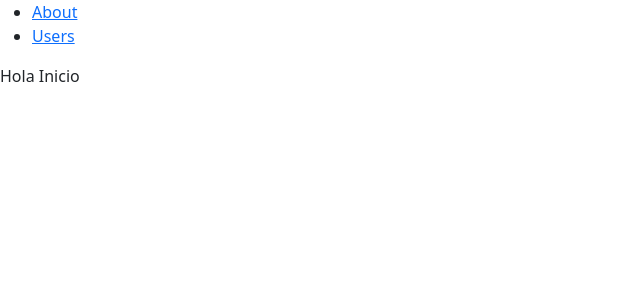
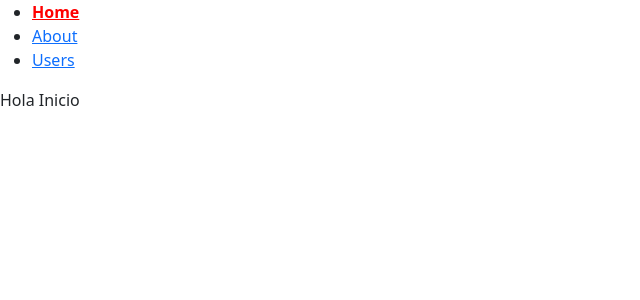
Before and after one commit to Zekret/react-route, a React (Create React App) app: page / in a window 1280 px wide. Shown: the top 300 px of the page, without its empty margins (0-640 px from the left). Built offline with nearby package versions, Linux system fonts and the light colour scheme.

Commit message:
update: classname in NavBar if is active

```diff
--- a/src/components/NavBar.js
+++ b/src/components/NavBar.js
@@ -1,15 +1,33 @@
 import React from 'react';
 import { NavLink } from 'react-router-dom';
+import '../style/navbar.css'
 
 const NavBar = () => {
     return (
         <div>
             <ul>
                 <li>
-                    <NavLink to='/about'>About</NavLink>
+                    <NavLink
+                        className={({ isActive }) => (isActive ? "active" : "")}
+                        to='/'
+                    >
+                        Home
+                    </NavLink>
                 </li>
                 <li>
-                    <NavLink to='/users'>Users</NavLink>
+                    <NavLink
+                        className={({ isActive }) => (isActive ? "active" : "")}
+                        to='/about'>
+                        About
+                    </NavLink>
+                </li>
+                <li>
+                    <NavLink
+                        className={({ isActive }) => (isActive ? "active" : "")}
+                        to='/users'
+                    >
+                        Users
+                    </NavLink>
                 </li>
             </ul>
         </div>
--- /dev/null
+++ b/src/style/navbar.css
@@ -0,0 +1,4 @@
+.active {
+    color: red;
+    font-weight: bold;
+}
```
